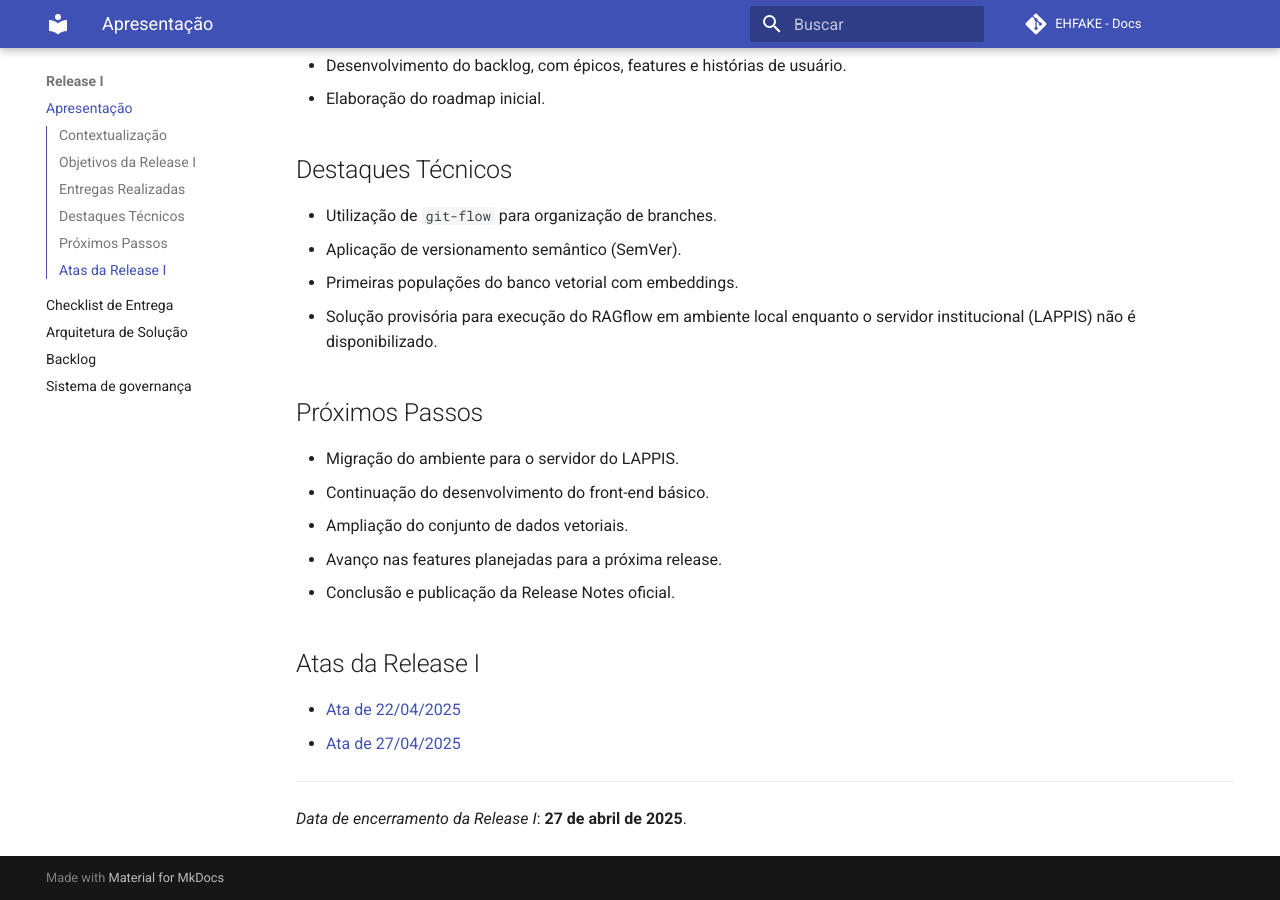
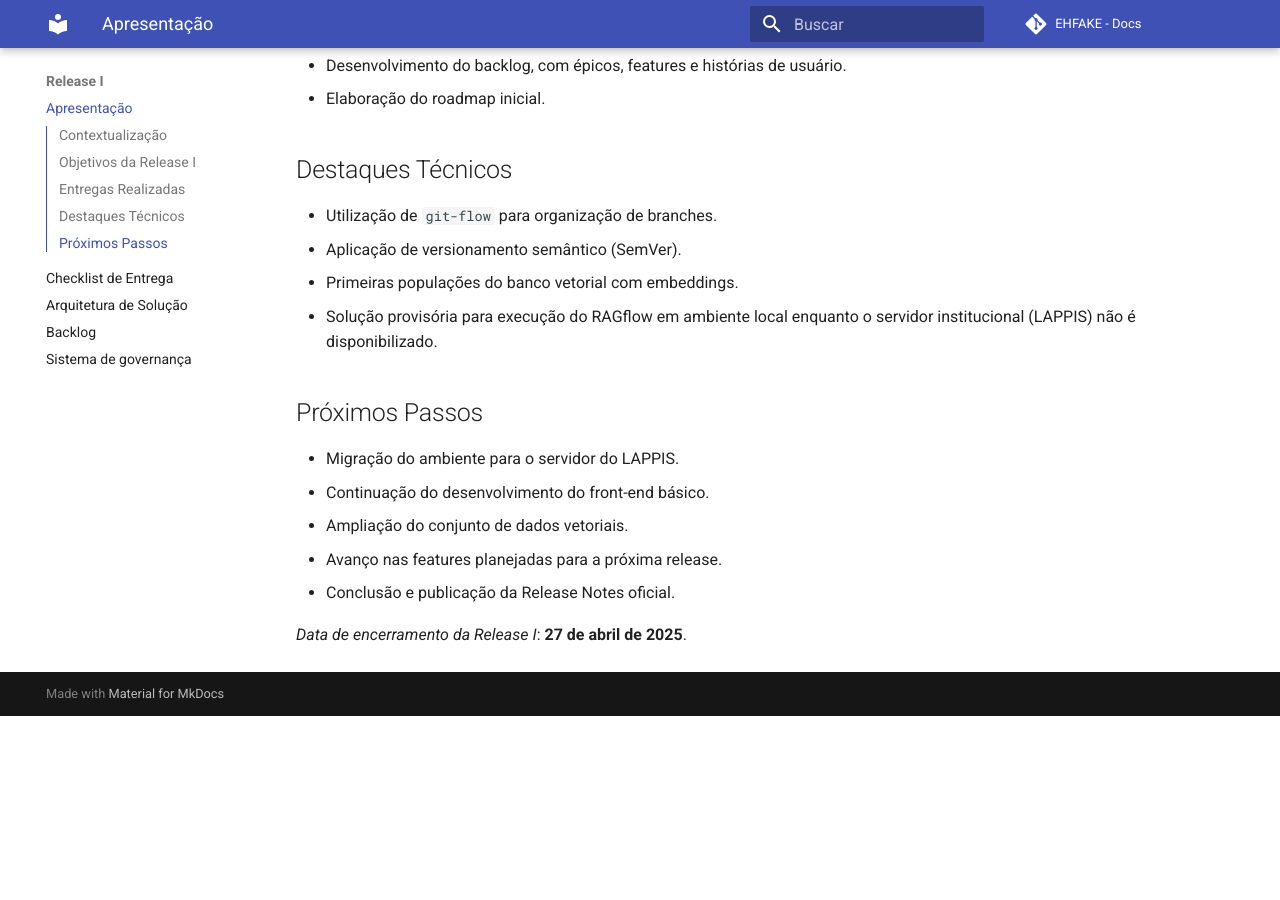
Before and after one commit to EH-FAKE/docs, an MkDocs documentation site: the page built from docs/release1/apresentacao.md, in a window 1280 px wide and 900 px high, scrolled down 1190 px. Built offline with MkDocs 1.6.1 and Material for MkDocs 9.7.7, drawn with Linux system fonts in a browser that asks for light colours; comment, search, counter and statistics services are not loaded; after the commit the page ends 1906 px from its top, so only the background shows below that.

Commit message:
Update apresentacao.md

```diff
--- a/docs/release1/apresentacao.md
+++ b/docs/release1/apresentacao.md
@@ -49,11 +49,5 @@ A primeira release marcou o início formal do projeto, com a estruturação do a
 - Avanço nas features planejadas para a próxima release.
 - Conclusão e publicação da Release Notes oficial.
 
-## Atas da Release I
-
-- [Ata de 22/04/2025](atas/ata-1.md)
-- [Ata de 27/04/2025](atas/ata-2.md)
-
----
 
 *Data de encerramento da Release I*: **27 de abril de 2025**.
```
